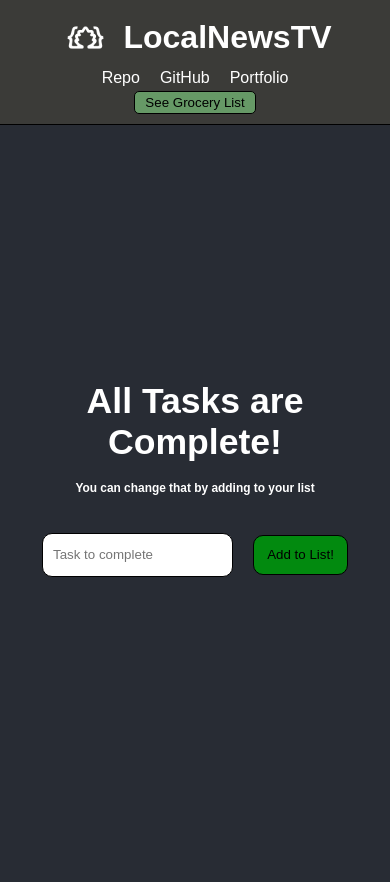
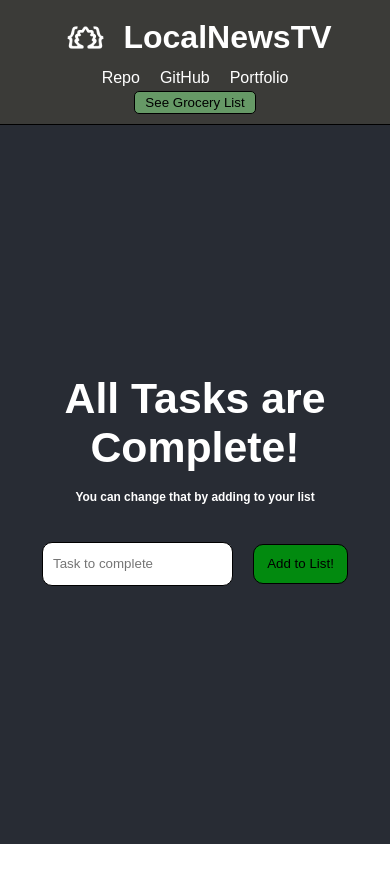
Before and after one commit to LocalNewsTV/home-to-do-list, a React (Create React App) app: page / in a window 390 px wide. Shown: the top 882 px of the page. After the commit the page ends 844 px from the top, so only its background shows below. Built offline with nearby package versions, Linux system fonts and the light colour scheme.

Commit message:
responsive CSS Tweaks

```diff
--- a/src/App.css
+++ b/src/App.css
@@ -1,14 +1,9 @@
 .App {
   text-align: center;
-}
-body{
-  font-family:Arial, Helvetica, sans-serif;
-}
-.App-header {
   background-color: #282c34;
   min-height: 100vh;
   margin: 0;
-  padding: 0;
+  padding: 60px, 0, 0, 0;
   display: flex;
   flex-direction: column;
   align-items: center;
@@ -16,10 +11,32 @@ body{
   font-size: calc(10px + 2vmin);
   color: white;
 }
-
+.App h2 {
+  font-size: calc(35px + 2vmin);
+}
+body{
+  font-family:Arial, Helvetica, sans-serif;
+}
+/* .App-header {
+  background-color: #282c34;
+  min-height: 100vh;
+  margin: 0;
+  padding: 40px, 0, 0, 0;
+  display: flex;
+  flex-direction: column;
+  align-items: center;
+  justify-content: center;
+  font-size: calc(10px + 2vmin);
+  color: white;
+} */
+@media only screen and (max-height: 820px) {
+  .App{
+    padding: 60px 0 0 0;
+  }
+}
 @media only screen and (max-width: 825px) {
   .App {
-    padding: 50px 0 0 0;
+    padding: 90px 0 0 0;
     box-sizing: border-box;
   }
 }
--- a/src/App.js
+++ b/src/App.js
@@ -34,12 +34,10 @@ function App() {
     <hookContext.Provider value={{taskList, setTaskList, taskType, setTaskType}}>
       <NavBar />
       <div className="App">
-        <header className="App-header">
           {taskList.length === 0
           ? <NoTasks />
           : <TaskList />}
           <CreateTask />
-        </header>
       </div>
     </hookContext.Provider>
   );
--- a/src/components/NoTasks/NoTasks.css
+++ b/src/components/NoTasks/NoTasks.css
@@ -1,3 +1,4 @@
-.h1 {
+.h2 {
   margin-bottom: -10px;
+  font-size: calc(50px + 2vmin);
 }
--- a/src/components/NoTasks/NoTasks.js
+++ b/src/components/NoTasks/NoTasks.js
@@ -5,8 +5,8 @@ export const NoTasks = () => {
   const { taskType } = React.useContext(hookContext);
  return (
   <>{ taskType === "todo"
-    ? <h1 className="h1">All Tasks are Complete!</h1>
-    : <h1 className="h1">Nothing to shop for?</h1>
+    ? <h2 className="h2">All Tasks are Complete!</h2>
+    : <h2 className="h2">Nothing to shop for?</h2>
     }
     <h6>You can change that by adding to your list</h6>
   </>);
--- a/src/components/TaskList/TaskList.css
+++ b/src/components/TaskList/TaskList.css
@@ -27,17 +27,18 @@
   display: block;
   height: 500px;
   width: 100%;
-  overflow-y: scroll;
+  overflow-y: auto;
   overflow-x: hidden;
-  -ms-overflow-style: none;  /* IE and Edge */
-  scrollbar-width: none;  /* Firefox */
-}
-.listTableBody::-webkit-scrollbar{
-  display: none;
+  scrollbar-width: 5px;  /* Firefox */
 }
 .listHeadRow, .listTableHead{
   display: flex;
   width: 100%;
+}
+@media only screen and (max-height: 820px) {
+ .listTableBody{
+    max-height: 40vh;
+ }
 }
 
 @media only screen and (max-width: 667px) {
--- a/src/components/TaskList/TaskList.js
+++ b/src/components/TaskList/TaskList.js
@@ -19,7 +19,7 @@ export const TaskList = () => {
 
   return (
     <>
-      <h1>{taskType === "todo" ? "Let's Get to Work!" : "Let's Get Shopping!"}</h1>
+      <h2>{taskType === "todo" ? "Let's Get to Work!" : "Let's Get Shopping!"}</h2>
       <table className="taskList">
         <thead className={"listTableHead"}>
           <tr className={"listHeadRow"}>
```
